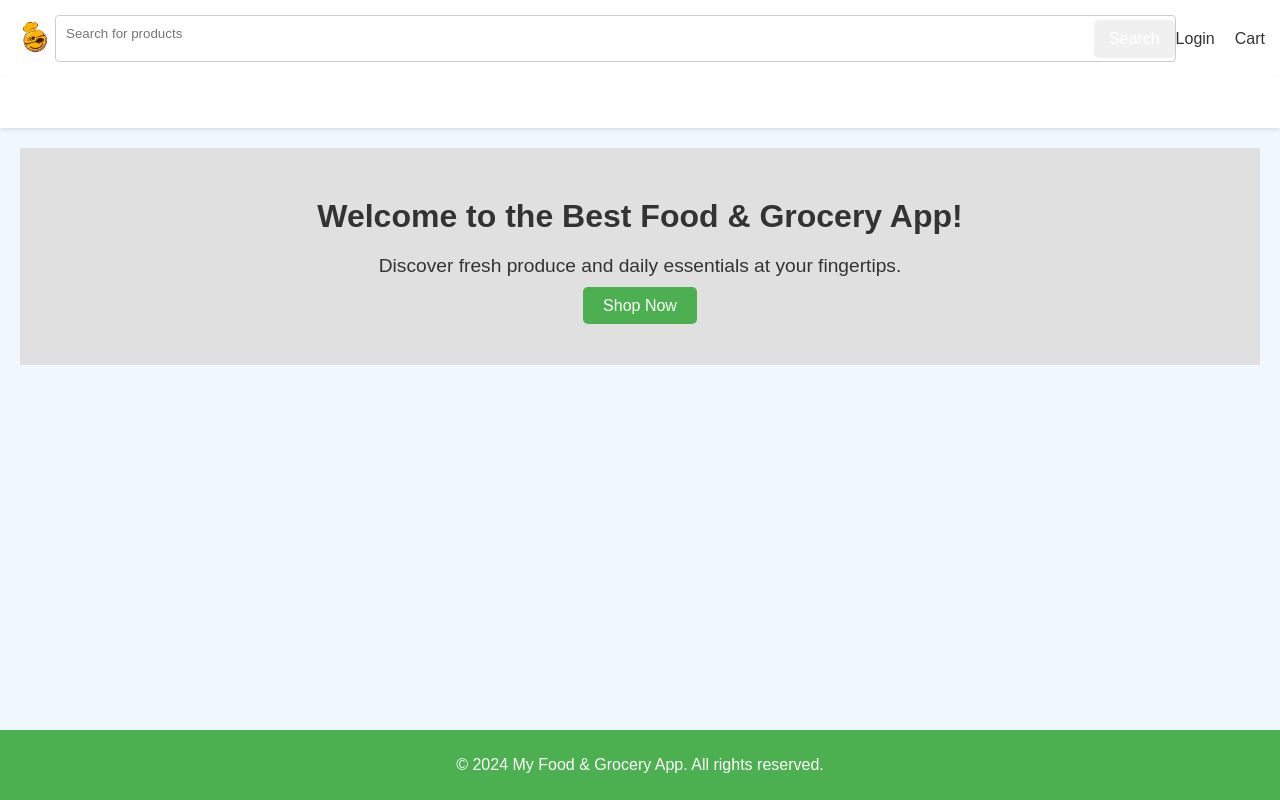
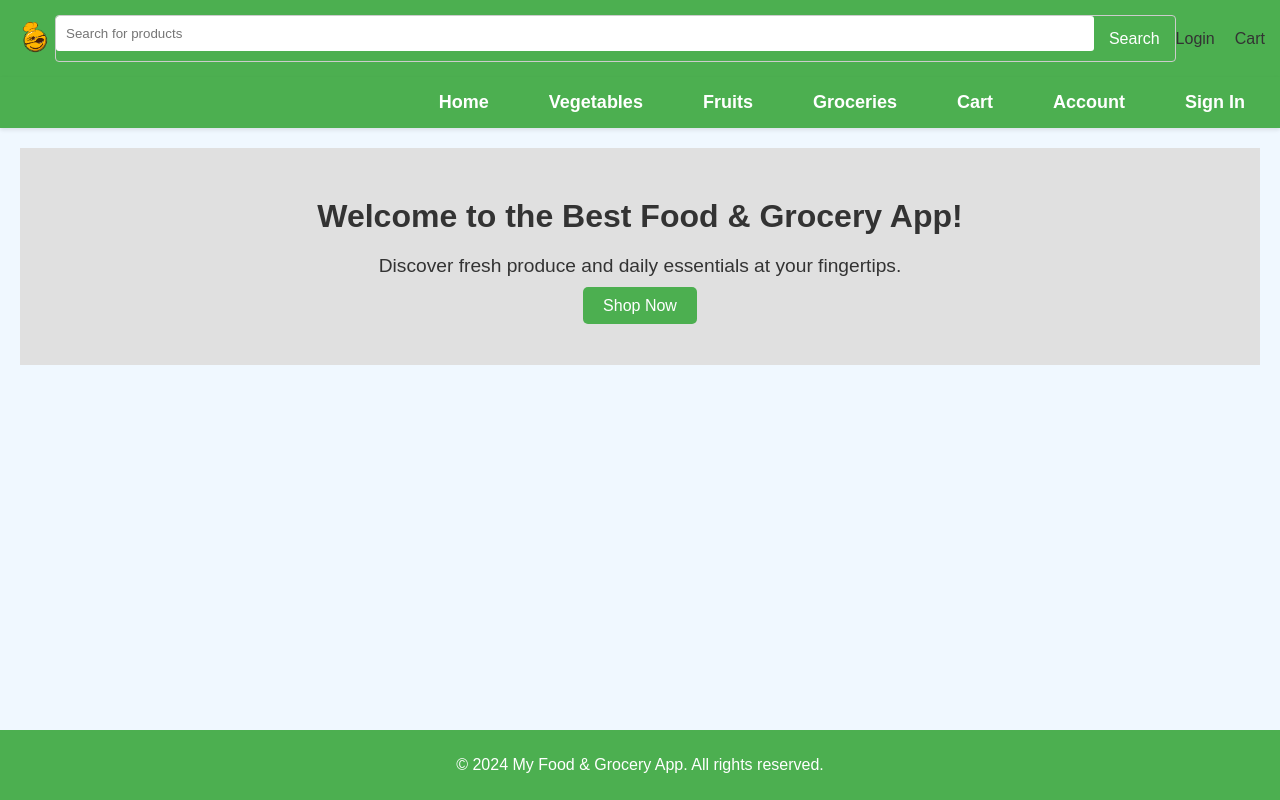
Before and after one commit to shaikamor/LoPo-test.github.io, a plain HTML site: page index.html in a window 1280 px wide. Drawn offline with Linux system fonts and the light colour scheme.

Commit message:
Update style.css

```diff
--- a/css/style.css
+++ b/css/style.css
@@ -639,7 +639,7 @@ header {
     justify-content: space-between;
     align-items: center;
     padding: 15px;
-    background-color: #fff; /* Replace with Flipkart's header color */
+    background-color: #4CAF50; /* Replace with Flipkart's header color */
     box-shadow: 0 2px 4px rgba(0, 0, 0, 0.1);
   }
 
@@ -664,7 +664,7 @@ header {
   }
 
   .search-bar button {
-    background-color: #f0f0f0;
+    background-color: #4CAF50;
     border: none;
     padding: 10px 15px;
     cursor: pointer;
```
